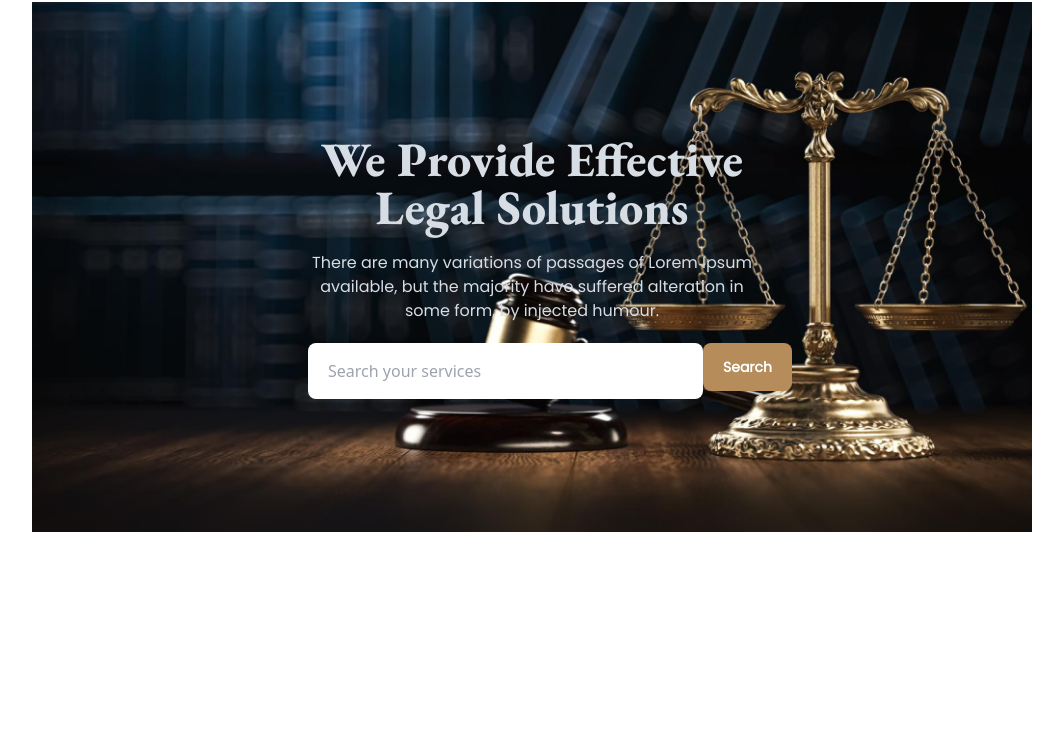
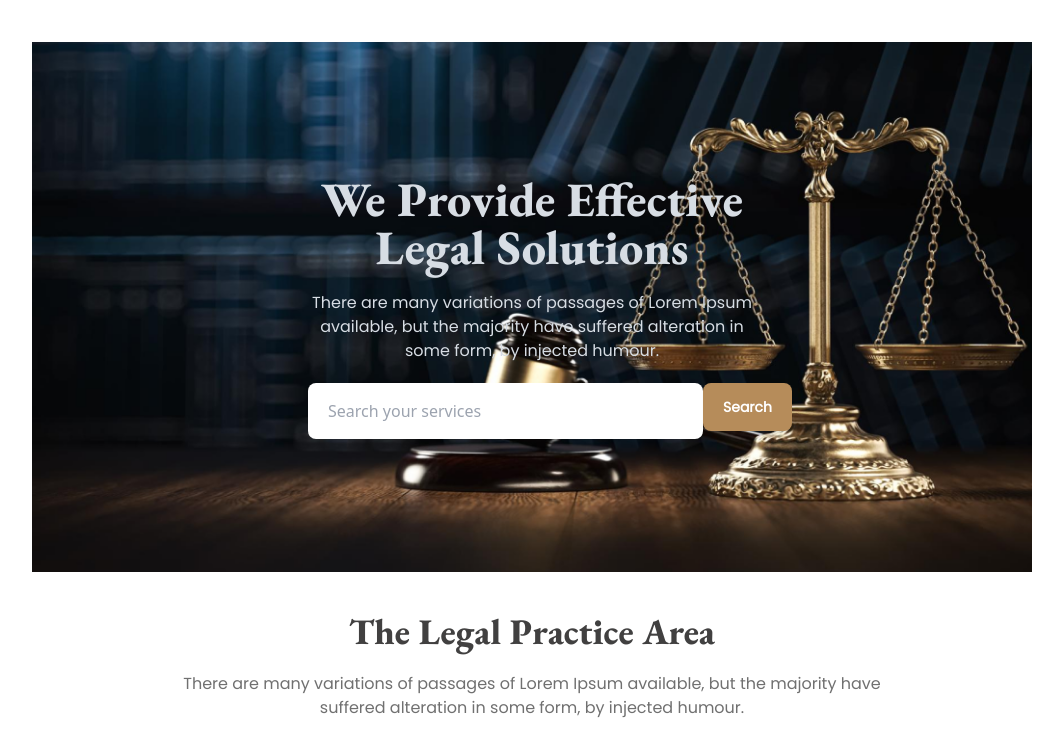
Before and after one commit to minhajul08/legal-solution-daisyui, a plain HTML site: page index.html in a window 1280 px wide. Shown: the part 74-814 px from the top of the page, without its empty margins (108-1171 px from the left). Drawn offline with nearby package versions, Linux system fonts and the light colour scheme.

Commit message:
legal practice added

```diff
--- a/index.html
+++ b/index.html
@@ -27,7 +27,8 @@
           colors: {
             clifford: '#da373d',
             primary: '#B68C5A',
-            navbar: '#707070'
+            navbar: '#707070',
+            dark: '#414040'
 
           }
         }
@@ -80,7 +81,7 @@
             </div>
           </div>
           <!-- header section -->
-          <div class="hero mx-auto lg:w-[1000px] lg:h-[530px]" style="background-image: url(images/banner.png);">
+          <div class="hero mx-auto lg:w-[1000px] lg:h-[530px] my-10" style="background-image: url(images/banner.png);">
             <div class="hero-overly bg-opacity-60"></div>
             <div class="hero-content text-center text-neutral-content">
               <div class="max-w-md">
@@ -95,7 +96,10 @@
           </div>
     </header>
     <main>
-
+       <div class="text-center">
+        <h1 class="mb-5 text-dark text-4xl font-extrabold font-eb-garamond">The Legal Practice Area</h1>
+        <p class="mb-5 text-navbar font-poppins">There are many variations of passages of Lorem Ipsum available, but the majority have <br> suffered alteration in some form, by injected humour.</p>
+       </div>
     </main>
     <footer>
 
```
